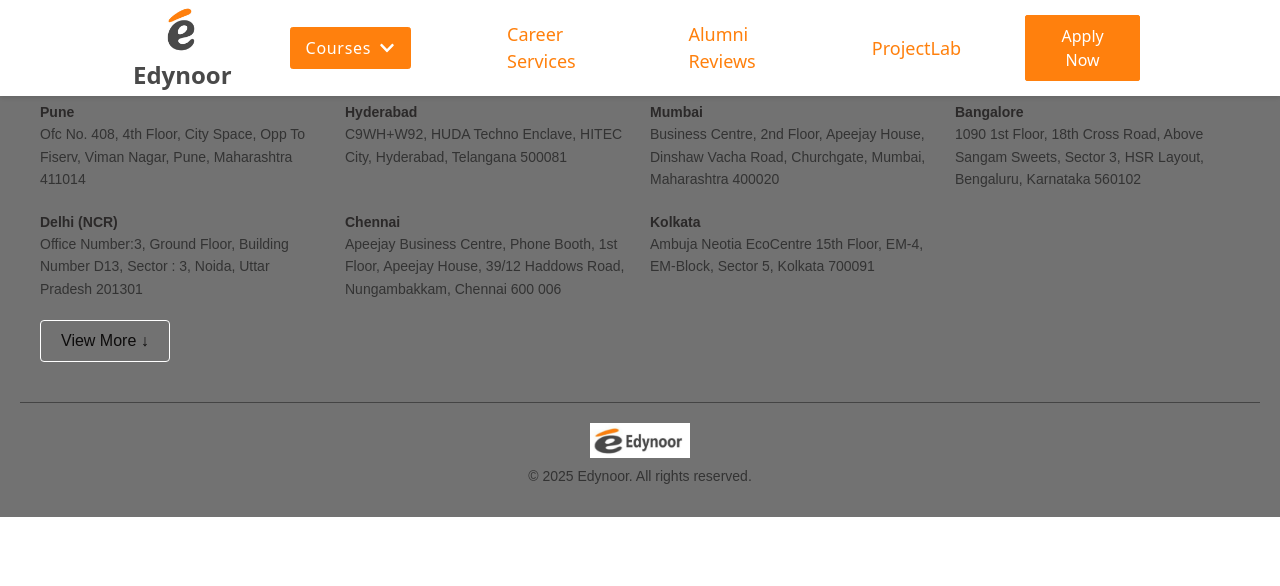
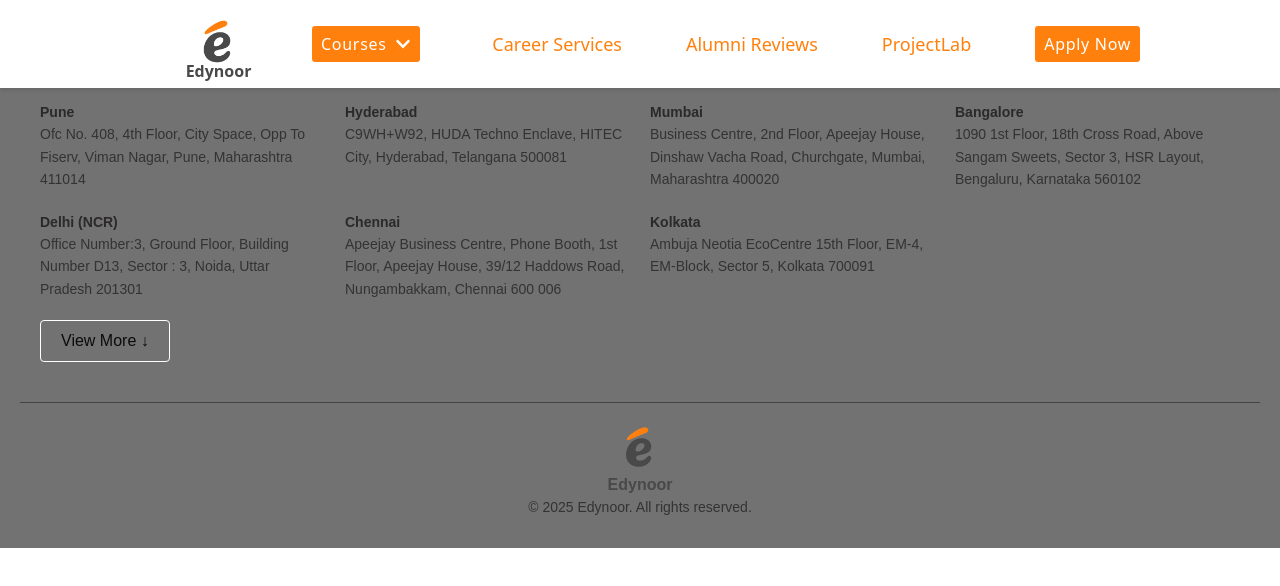
Before and after one commit to TejasveCloudare/Learnbay_web, a React (Create React App) app: page /course2 in a window 1280 px wide. Shown: the top 586 px of the page. Built offline with nearby package versions, Linux system fonts and the light colour scheme.

Commit message:
Card Section Sidebar fixed

```diff
--- a/public/CourseData.json
+++ b/public/CourseData.json
@@ -7,7 +7,8 @@
         "Cyber Security",
         "GEN AI"
     ],
-    "courses": [{
+    "courses": [
+        {
             "provider": "IBM & Microsoft",
             "title": "Data Science and Generative AI Program",
             "duration": "13 months | 4 Capstone Projects",
--- a/src/Components/Footer.jsx
+++ b/src/Components/Footer.jsx
@@ -1,5 +1,6 @@
 import React, { useEffect, useState } from "react";
-import styles from "./Footer.module.css";
+import footerStyles from "./Footer.module.css";
+import { Link } from "react-router-dom";
 
 function Footer() {
   const [addresses, setAddresses] = useState([]);
@@ -12,26 +13,30 @@
   }, []);
 
   return (
-    <footer className={styles.footer}>
-      <div className={styles.addressSection}>
+    <footer className={footerStyles.footer}>
+      <div className={footerStyles.addressSection}>
         <h3>Project Innovation Lab Address</h3>
-        <div className={styles.grid}>
+        <div className={footerStyles.grid}>
           {addresses.map((item, idx) => (
-            <div key={idx} className={styles.addressBox}>
+            <div key={idx} className={footerStyles.addressBox}>
               <strong>{item.city}</strong>
               <p>{item.address}</p>
             </div>
           ))}
         </div>
-        <button className={styles.viewMore}>View More ↓</button>
+        <button className={footerStyles.viewMore}>View More ↓</button>
       </div>
-
-      <div className={styles.bottomBar}>
-        <img
-          src="/edynoorLogo.jpeg"
-          alt="edynoor Logo"
-          className={styles.logo}
-        />
+      <div className={footerStyles.bottomBar}>
+        <div className={footerStyles.logoSection}>
+          <Link to="/" className={footerStyles.logoLink}>
+            <img
+              src="/edynoor_logo_without_title-removebg.png"
+              alt="edynoorLogo Logo"
+              className={footerStyles.logo}
+            />
+          </Link>
+          <h1 className={footerStyles.logoText}>Edynoor</h1>
+        </div>
         <p>© {new Date().getFullYear()} Edynoor. All rights reserved.</p>
       </div>
     </footer>
--- a/src/Components/Footer.module.css
+++ b/src/Components/Footer.module.css
@@ -46,7 +46,28 @@
     padding-top: 20px;
 }
 
+.logoSection {
+    display: flex;
+    align-items: center;
+    /* gap: 10px; */
+    width: 30%;
+    flex-direction: column;
+}
+
+.logoLink {
+    display: inline-block;
+}
+
 .logo {
-    height: 35px;
-    margin-bottom: 8px;
+    width: 50px;
+    /* or your desired size */
+    height: 50px;
+    object-fit: contain;
 }
+
+.logoText {
+    font-size: 1rem;
+    font-weight: bold;
+    color: #494949;
+    /* Adjust as needed */
+}
--- a/src/Components/Header.module.css
+++ b/src/Components/Header.module.css
@@ -2,7 +2,7 @@
     width: 100vw;
     background-color: white;
     box-shadow: 0 2px 4px rgba(0, 0, 0, 0.1);
-    height: 12%;
+    height: 11%;
     display: flex;
     justify-content: space-between;
     align-items: center;
@@ -17,7 +17,8 @@
 .leftSection {
     display: flex;
     align-items: center;
-    gap: 50px;
+    /* gap: 50px; */
+    justify-content: space-evenly;
 }
 
 .logoSection {
@@ -40,10 +41,11 @@
 }
 
 .logoText {
-    font-size: 1.5rem;
+    font-size: 1rem;
     font-weight: bold;
     color: #494949;
     /* Adjust as needed */
+    margin: -10%;
 }
 
 @media (min-width: 768px) {
@@ -63,7 +65,7 @@
     font-size: 16px;
     font-style: normal;
     font-weight: 500;
-    padding: 8px 15px;
+    padding: 5px 8px;
     letter-spacing: .7px;
     display: flex;
     align-items: center;
@@ -139,7 +141,7 @@
 }
 
 .applyBtn {
-    background-color: #ff800d;
+    /* background-color: #ff800d;
     color: white;
     font-size: 1rem;
     font-weight: 400;
@@ -149,7 +151,19 @@
     transition: all 0.3s ease;
     text-decoration: none;
     display: flex;
+    align-items: center; */
+    background-color: #ff800d;
+    color: white;
+    font-size: 16px;
+    font-style: normal;
+    font-weight: 500;
+    padding: 5px 8px;
+    letter-spacing: .7px;
+    display: flex;
     align-items: center;
+    border-radius: 2.67px;
+    border: 1px solid #ff800d;
+    transition: all 0.3s ease;
 }
 
 .applyBtn:hover {
--- a/src/Components/Home/Cards.jsx
+++ b/src/Components/Home/Cards.jsx
@@ -3,8 +3,9 @@
 
 const Cards = () => {
   const [data, setData] = useState({ sidebar: [], courses: [] });
-  const [managersCourses, setManagersCourses] = useState([]); // New state for additional courses
+  const [managersCourses, setManagersCourses] = useState([]);
   const [showAll, setShowAll] = useState(false);
+  const [activeProgram, setActiveProgram] = useState(""); // Track active program
 
   useEffect(() => {
     // Fetch main course data
@@ -24,7 +25,7 @@
           throw new Error(`HTTP error! Status: ${response.status}`);
         return response.json();
       })
-      .then((json) => setManagersCourses(json.courses)) // Store manager-specific courses
+      .then((json) => setManagersCourses(json.courses))
       .catch((error) =>
         console.error("Error loading ManagersCourseData.json:", error)
       );
@@ -33,6 +34,17 @@
   // Show only 9 courses if showAll is false
   const displayedCourses = showAll ? data.courses : data.courses.slice(0, 9);
 
+  // Filter courses based on the selected program
+  const filterCoursesByProgram = (program) => {
+    setActiveProgram(program);
+  };
+
+  // Filter courses by active program
+  const filteredCourses =
+    activeProgram === ""
+      ? data.courses
+      : data.courses.filter((course) => course.target.includes(activeProgram));
+
   return (
     <div className={cardStyle.container}>
       {/* Sidebar */}
@@ -40,7 +52,13 @@
         <h2 className={cardStyle.sidebarTitle}>Popular Programs</h2>
         <ul className={cardStyle.sidebarList}>
           {data.sidebar.map((item, index) => (
-            <li key={index} className={cardStyle.sidebarItem}>
+            <li
+              key={index}
+              className={`${cardStyle.sidebarItem} ${
+                activeProgram === item ? cardStyle.active : ""
+              }`} // Add active class if the program is selected
+              onClick={() => filterCoursesByProgram(item)} // Set the active program
+            >
               <span className={cardStyle.sidebarIcon}>📘</span>
               <span className={cardStyle.sidebarText}>{item}</span>
               {item === "GEN AI" && (
@@ -54,7 +72,7 @@
       {/* Cards Section */}
       <main className={cardStyle.cardsSection}>
         <div className={cardStyle.cardGrid}>
-          {displayedCourses.map((course, index) => (
+          {filteredCourses.map((course, index) => (
             <div key={index} className={cardStyle.card}>
               {course.image && (
                 <div className={cardStyle.imageWrapper}>
--- a/src/Components/Home/Cards.module.css
+++ b/src/Components/Home/Cards.module.css
@@ -6,13 +6,24 @@
 }
 
 .sidebar {
-    width: 25%;
+    /* width: 25%;
     background-color: white;
     padding: 1.25rem;
     border-radius: 1rem;
     position: sticky;
+    top: 80px; */
+    /* box-shadow: 0 4px 6px rgba(0, 0, 0, 0.1); */
+    width: 25%;
+    background-color: white;
+    padding: 1.5rem;
+    border-radius: 1rem;
+    position: sticky;
     top: 80px;
-    /* box-shadow: 0 4px 6px rgba(0, 0, 0, 0.1); */
+    /* Adjust to match your header height */
+    box-shadow: 0 8px 20px rgba(0, 0, 0, 0.05);
+    transition: top 0.3s ease-in-out;
+    z-index: 10;
+    height: min-content;
 }
 
 .sidebarTitle {
@@ -58,6 +69,12 @@
     font-size: 0.75rem;
     padding: 0.125rem 0.5rem;
     border-radius: 9999px;
+}
+
+.sidebarItem.active {
+    background-color: #e0e0e0;
+    /* You can customize the active state color */
+    font-weight: bold;
 }
 
 .cardsSection {
```
Also changed, not shown: public/edynoor_logo_without_title-removebg.png (added).
